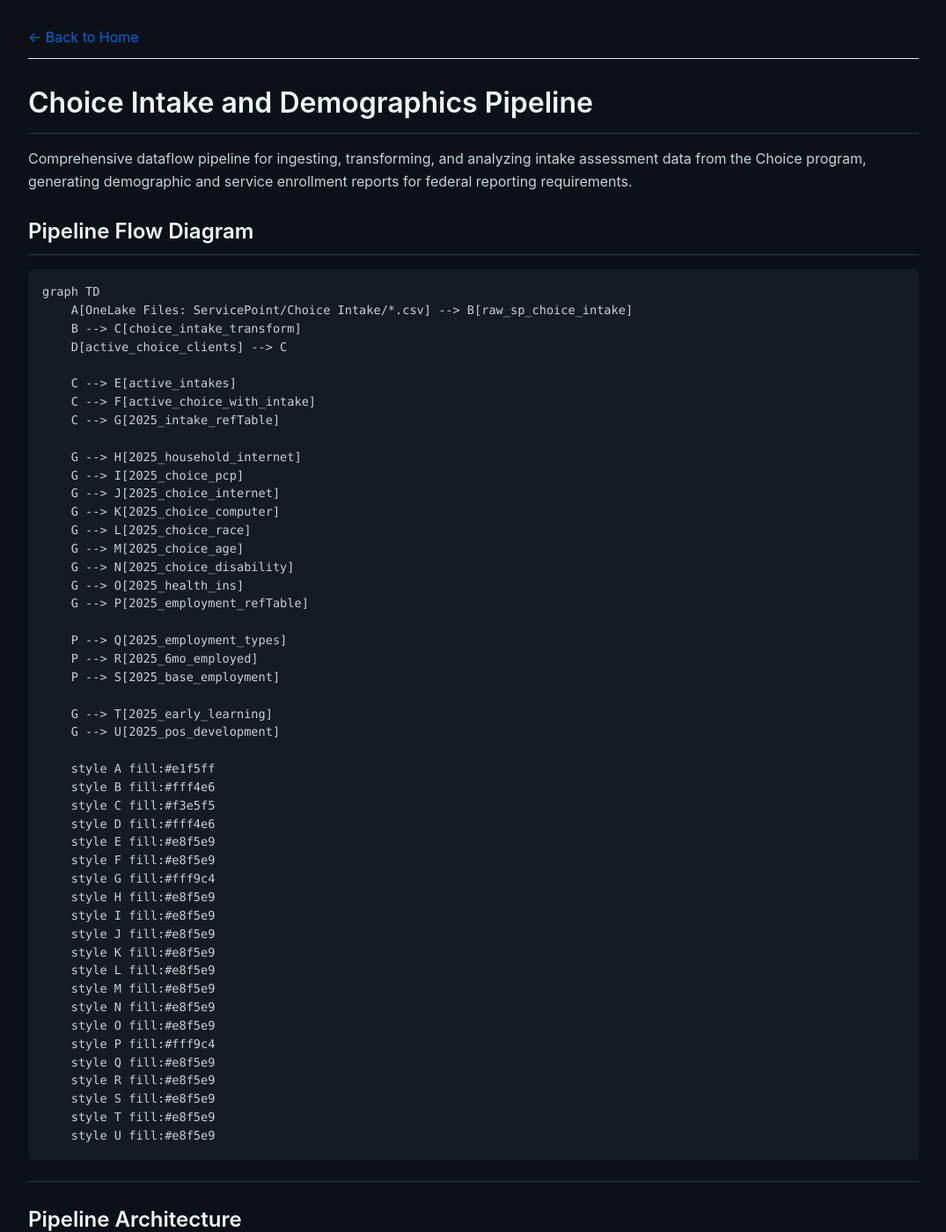
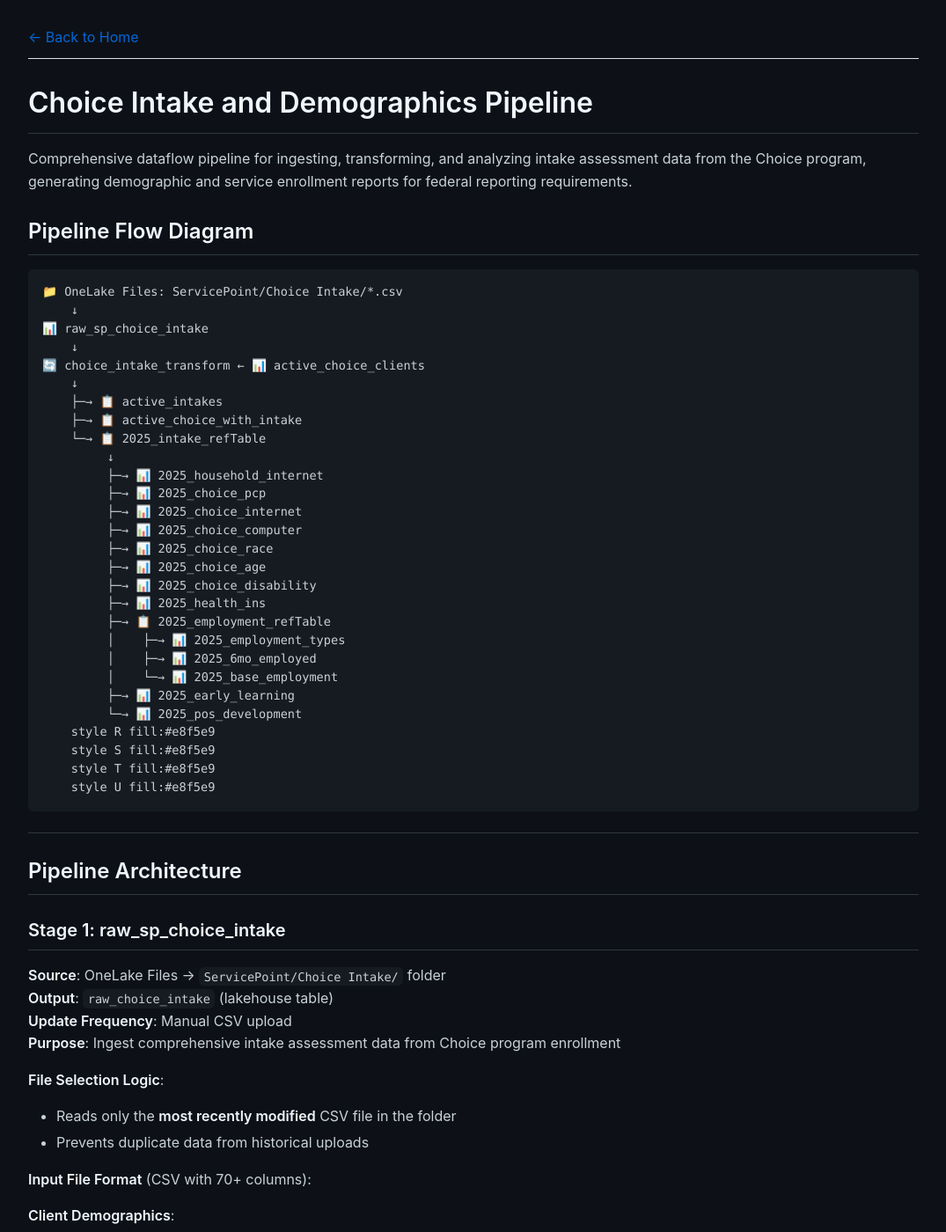
Before and after one commit to irbster01/voa-data-docs, a Jekyll site: the page built from Choice-Intake-Pipeline.md, in a window 1280 px wide and 1400 px high. Shown: the whole window at 88% size, without its empty margins (102-1177 px from the left). Built offline with Jekyll 4.4.1, drawn with Linux system fonts in a browser that asks for light colours; our own code applies the rules of GitHub Pages for plain Markdown files; comment, search, counter and statistics services are not loaded.

Commit message:
Updated html

````diff
--- a/Choice-Intake-Pipeline.md
+++ b/Choice-Intake-Pipeline.md
@@ -4,50 +4,31 @@ Comprehensive dataflow pipeline for ingesting, transforming, and analyzing intak
 
 ## Pipeline Flow Diagram
 
-```mermaid
-graph TD
-    A[OneLake Files: ServicePoint/Choice Intake/*.csv] --> B[raw_sp_choice_intake]
-    B --> C[choice_intake_transform]
-    D[active_choice_clients] --> C
-
-    C --> E[active_intakes]
-    C --> F[active_choice_with_intake]
-    C --> G[2025_intake_refTable]
-
-    G --> H[2025_household_internet]
-    G --> I[2025_choice_pcp]
-    G --> J[2025_choice_internet]
-    G --> K[2025_choice_computer]
-    G --> L[2025_choice_race]
-    G --> M[2025_choice_age]
-    G --> N[2025_choice_disability]
-    G --> O[2025_health_ins]
-    G --> P[2025_employment_refTable]
-
-    P --> Q[2025_employment_types]
-    P --> R[2025_6mo_employed]
-    P --> S[2025_base_employment]
-
-    G --> T[2025_early_learning]
-    G --> U[2025_pos_development]
-
-    style A fill:#e1f5ff
-    style B fill:#fff4e6
-    style C fill:#f3e5f5
-    style D fill:#fff4e6
-    style E fill:#e8f5e9
-    style F fill:#e8f5e9
-    style G fill:#fff9c4
-    style H fill:#e8f5e9
-    style I fill:#e8f5e9
-    style J fill:#e8f5e9
-    style K fill:#e8f5e9
-    style L fill:#e8f5e9
-    style M fill:#e8f5e9
-    style N fill:#e8f5e9
-    style O fill:#e8f5e9
-    style P fill:#fff9c4
-    style Q fill:#e8f5e9
+```
+📁 OneLake Files: ServicePoint/Choice Intake/*.csv
+    ↓
+📊 raw_sp_choice_intake
+    ↓
+🔄 choice_intake_transform ← 📊 active_choice_clients
+    ↓
+    ├─→ 📋 active_intakes
+    ├─→ 📋 active_choice_with_intake
+    └─→ 📋 2025_intake_refTable
+         ↓
+         ├─→ 📊 2025_household_internet
+         ├─→ 📊 2025_choice_pcp
+         ├─→ 📊 2025_choice_internet
+         ├─→ 📊 2025_choice_computer
+         ├─→ 📊 2025_choice_race
+         ├─→ 📊 2025_choice_age
+         ├─→ 📊 2025_choice_disability
+         ├─→ 📊 2025_health_ins
+         ├─→ 📋 2025_employment_refTable
+         │    ├─→ 📊 2025_employment_types
+         │    ├─→ 📊 2025_6mo_employed
+         │    └─→ 📊 2025_base_employment
+         ├─→ 📊 2025_early_learning
+         └─→ 📊 2025_pos_development
     style R fill:#e8f5e9
     style S fill:#e8f5e9
     style T fill:#e8f5e9
````
Also changed, not shown: Lighthouse-Grades-Pipeline.md (+10 -16 lines).
